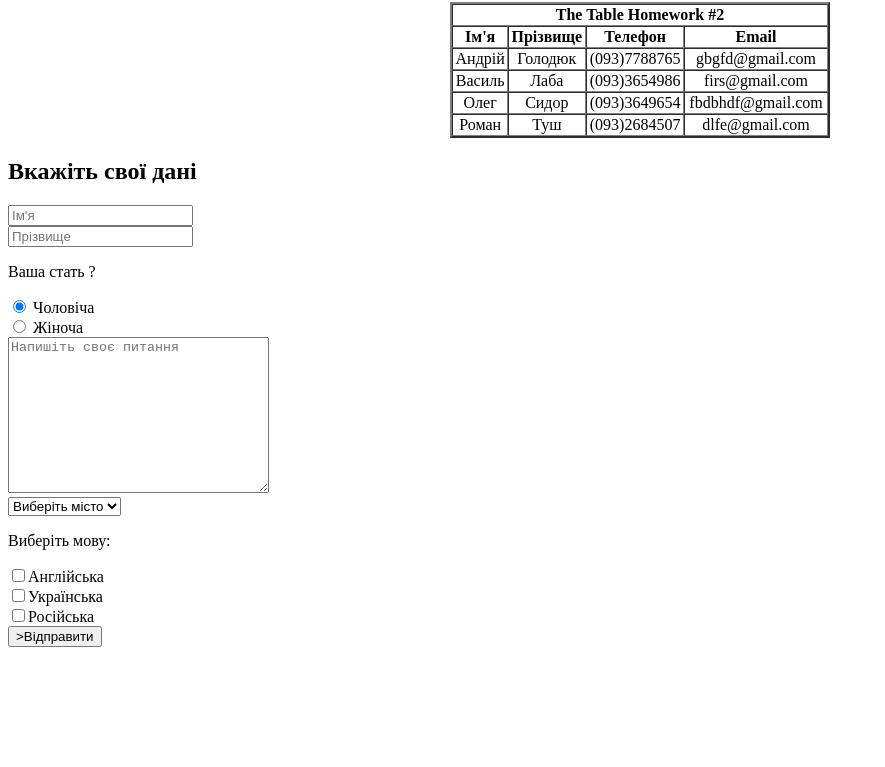
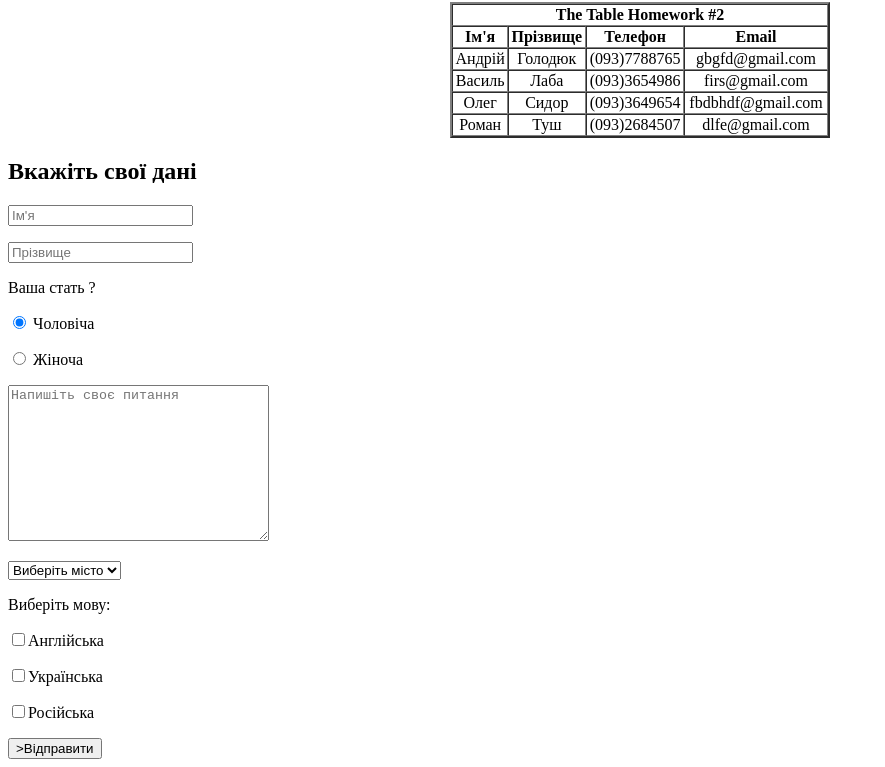
Before and after one commit to Kolia1996/homework1, a plain HTML site: page index.html in a window 1280 px wide. Shown: the part 78-845 px from the top of the page, without its empty margins (0-885 px from the left). Before the commit the page ends 800 px from the top, so only its background shows below. Drawn offline with Linux system fonts and the light colour scheme.

Commit message:
homework 2

```diff
--- a/index.html
+++ b/index.html
@@ -50,24 +50,35 @@
 			<h2>Вкажіть свої дані</h2>
 			<form>
 			       <input type="text" placeholder="Ім'я" />
-			<br/>
+				   <p>
 			          <input type="text" placeholder="Прізвище" />
-			<p >Ваша стать ? <p>
-			       <div><label><input checked type="radio" name="sex" /> Чоловіча </label></div>
-			       <div><label><input type="radio" name="sex" /> Жіноча </label></div>
+				   </p>
+			<p>Ваша стать ? </p>
+			       <p>
+				      <label><input checked type="radio" name="sex" /> Чоловіча </label>
+				   </p>
+			       <p>
+				      <label><input type="radio" name="sex" /> Жіноча </label>
+				   </p>
 			<textarea rows="10" cols="30" placeholder="Напишіть своє питання"></textarea>
-			</br>
-			     <select >
+			    <p>
+         				<select>
 		        	          <option disabled selected select>Виберіть місто</option>
 				         	  <option>Київ</option>
 					          <option>Львів</option>
 					          <option>Одеса</option>
 				              </select>
-		    </br>
+				</p>
 			<p>Виберіть мову:</p>
-				 <div><label><input type="checkbox">Англійська</input></label><div>
-				 <div><label><input type="checkbox">Українська</input></label></div>
-				 <div><label><input type="checkbox">Російська</input></label></div>
+				 <p>
+				      <label><input type="checkbox">Англійська</input></label>
+				 </p>
+				 <p>
+				      <label><input type="checkbox">Українська</input></label>
+				 </p>
+				 <p>
+				      <label><input type="checkbox">Російська</input></label>
+				 </p>
 			<button type="sumbit">>Відправити</button>
 			</form>
 	     </body>
```
Lines whose indentation alone changed are shown as unchanged.
